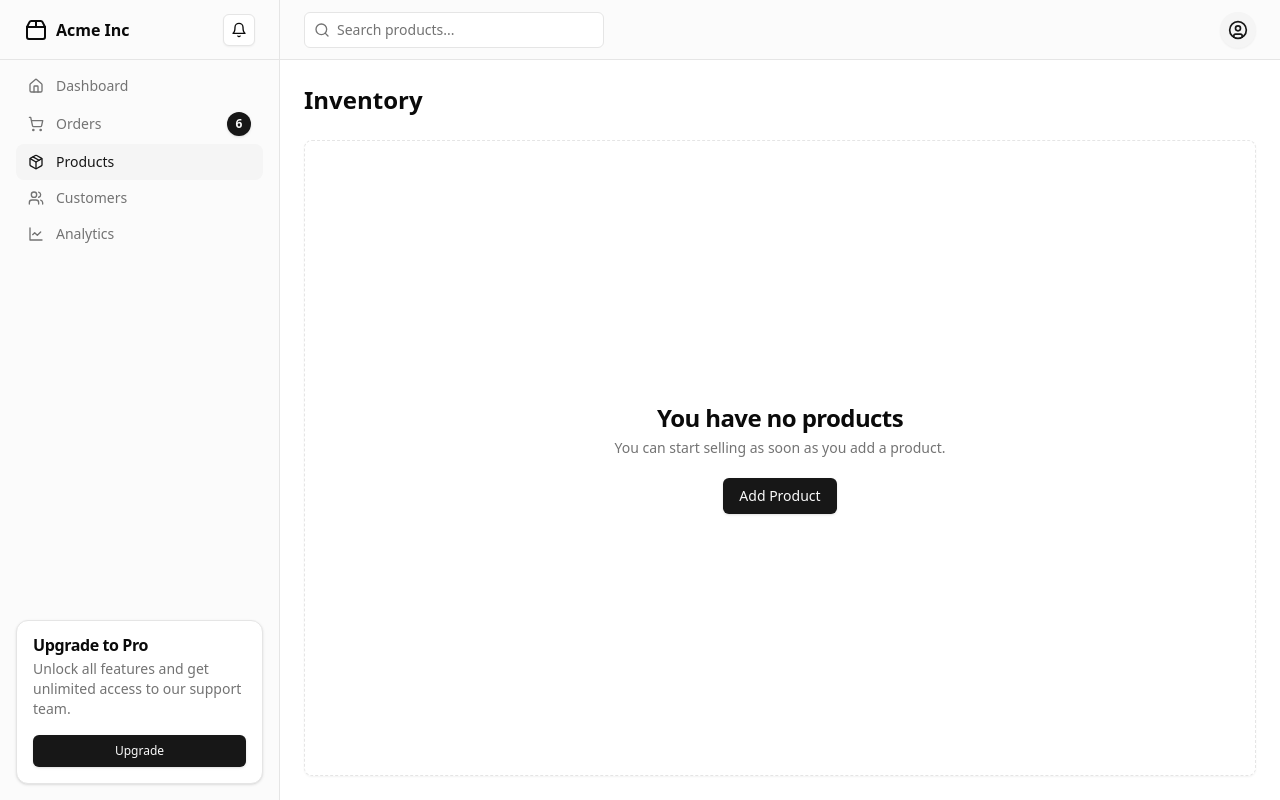
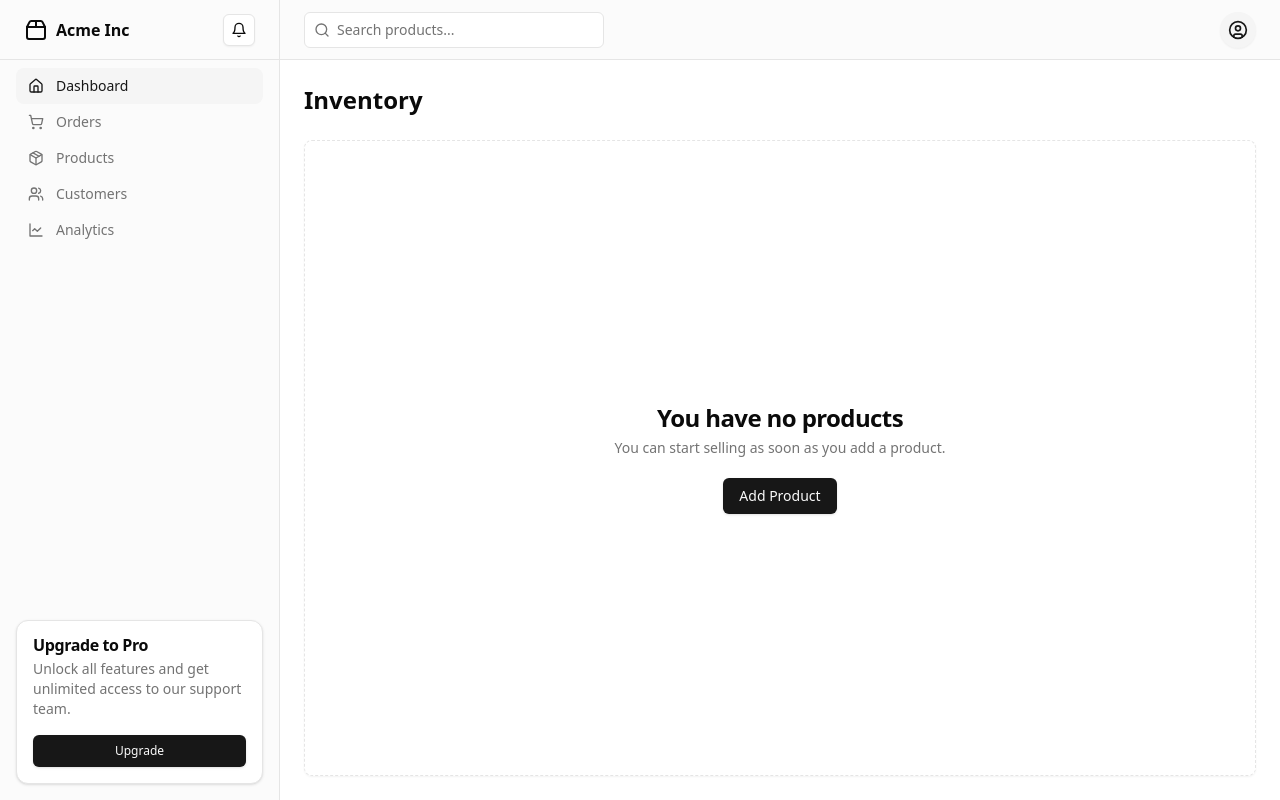
Before and after one commit to AlbertMok/remote-store, a Next.js app: page /dashboard in a window 1280 px wide. Built offline with nearby package versions, Linux system fonts and the light colour scheme.

Commit message:
fix sidebar link style

```diff
--- a/src/app/dashboard/page.tsx
+++ b/src/app/dashboard/page.tsx
@@ -1,3 +1,4 @@
+'use client'
 import Link from 'next/link'
 import {
     Bell,
@@ -31,8 +32,45 @@ import {
 } from '@/components/ui/dropdown-menu'
 import { Input } from '@/components/ui/input'
 import { Sheet, SheetContent, SheetTrigger } from '@/components/ui/sheet'
+import { useRouter } from 'next/router'
+import { useEffect } from 'react'
+import { usePathname } from 'next/navigation'
+import clsx from 'clsx'
+
+// className="flex items-center gap-3 rounded-lg bg-muted px-3 py-2 text-primary transition-all hover:text-primary"
+const links = [
+    {
+        href: '/dashboard',
+        icon: <Home size={16} />,
+        text: 'Dashboard',
+    },
+    {
+        href: '/orders',
+        icon: <ShoppingCart size={16} />,
+        text: 'Orders',
+    },
+    {
+        href: '/products',
+        icon: <Package size={16} />,
+        text: 'Products',
+    },
+    {
+        href: '/customers',
+        icon: <Users size={16} />,
+        text: 'Customers',
+    },
+    {
+        href: '/analytics',
+        icon: <LineChart size={16} />,
+        text: 'Analytics',
+    },
+]
 
 export default function Dashboard() {
+    const pathName = usePathname()
+    useEffect(() => {
+        console.log(pathName)
+    })
     return (
         <div className="grid min-h-screen w-full md:grid-cols-[220px_1fr] lg:grid-cols-[280px_1fr]">
             <div className="hidden border-r bg-muted/40 md:block">
@@ -58,44 +96,21 @@ export default function Dashboard() {
                     </div>
                     <div className="flex-1">
                         <nav className="grid items-start px-2 text-sm font-medium lg:px-4">
-                            <Link
-                                href="#"
-                                className="flex items-center gap-3 rounded-lg px-3 py-2 text-muted-foreground transition-all hover:text-primary"
-                            >
-                                <Home className="h-4 w-4" />
-                                Dashboard
-                            </Link>
-                            <Link
-                                href="#"
-                                className="flex items-center gap-3 rounded-lg px-3 py-2 text-muted-foreground transition-all hover:text-primary"
-                            >
-                                <ShoppingCart className="h-4 w-4" />
-                                Orders
-                                <Badge className="ml-auto flex h-6 w-6 shrink-0 items-center justify-center rounded-full">
-                                    6
-                                </Badge>
-                            </Link>
-                            <Link
-                                href="#"
-                                className="flex items-center gap-3 rounded-lg bg-muted px-3 py-2 text-primary transition-all hover:text-primary"
-                            >
-                                <Package className="h-4 w-4" />
-                                Products{' '}
-                            </Link>
-                            <Link
-                                href="#"
-                                className="flex items-center gap-3 rounded-lg px-3 py-2 text-muted-foreground transition-all hover:text-primary"
-                            >
-                                <Users className="h-4 w-4" />
-                                Customers
-                            </Link>
-                            <Link
-                                href="#"
-                                className="flex items-center gap-3 rounded-lg px-3 py-2 text-muted-foreground transition-all hover:text-primary"
-                            >
-                                <LineChart className="h-4 w-4" />
-                                Analytics
-                            </Link>
+                            {links.map((link) => (
+                                <Link
+                                    key={link.href}
+                                    href={link.href}
+                                    className={clsx(
+                                        'flex items-center gap-3 rounded-lg px-3 py-2 transition-all',
+                                        pathName === link.href
+                                            ? 'bg-muted  text-primary hover:text-primary'
+                                            : 'text-muted-foreground hover:text-foreground'
+                                    )}
+                                >
+                                    {link.icon}
+                                    {link.text}
+                                </Link>
+                            ))}
                         </nav>
                     </div>
                     <div className="mt-auto p-4">
--- a/src/app/page.tsx
+++ b/src/app/page.tsx
@@ -3,7 +3,7 @@ import { Input } from '@/components/ui/input'
 
 import { useEffect, useRef, useState } from 'react'
 import { motion } from 'framer-motion'
-import { EyeIcon, TrashIcon } from 'lucide-react'
+import { EyeIcon, PlusIcon, TrashIcon } from 'lucide-react'
 import { request } from '@/lib/request'
 import { useQuery } from '@tanstack/react-query'
 import User from './User'
@@ -46,10 +46,12 @@ export default function Home() {
                         onChange={() => handleFileChange()}
                     />
                     <button
+                        className="w-full h-full flex flex-col justify-center items-center"
                         onClick={() => {
                             inputRef.current?.click()
                         }}
                     >
+                        <PlusIcon />
                         <span>Upload</span>
                     </button>
                 </div>
```
